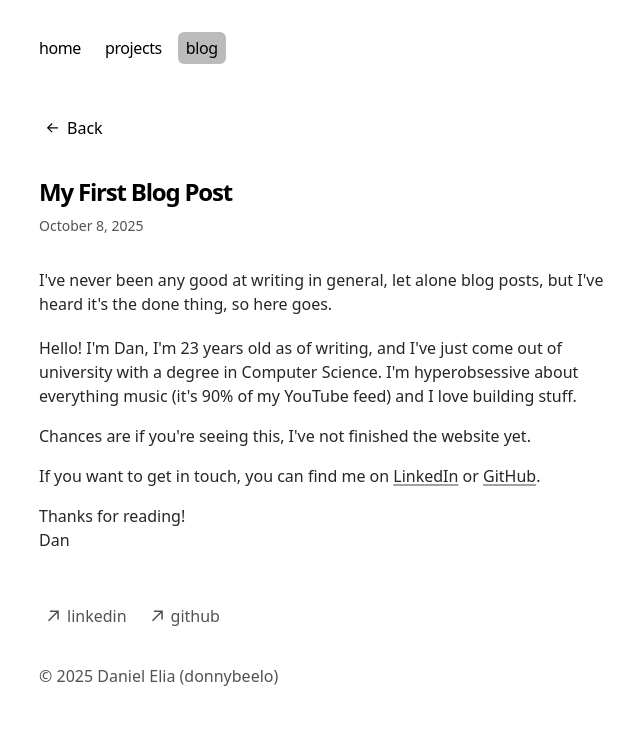
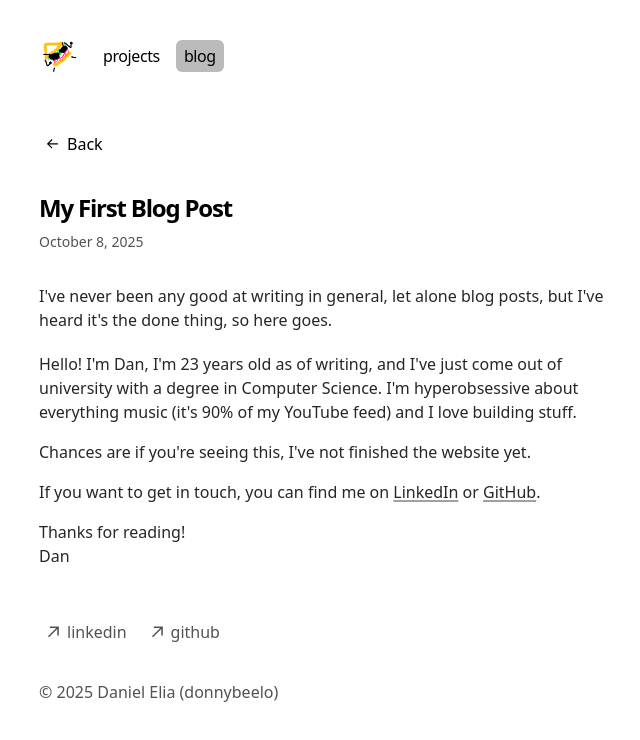
Before and after one commit to donnybeelo/donnybeelo.github.io, a Next.js app: page /blog/first-post in a window 1280 px wide. Shown: the top 740 px of the page, without its empty margins (313-953 px from the left). Built offline with nearby package versions, Linux system fonts and the light colour scheme.

Commit message:
Add favicon

```diff
--- a/app/components/backButton.tsx
+++ b/app/components/backButton.tsx
@@ -2,7 +2,7 @@
 
 import { useRouter } from "next/navigation";
 import { useEffect, useRef, useState } from "react";
-import { NavButton } from "./navButton";
+import { NavButton } from "./shinyButton";
 
 function BackArrowIcon() {
 	return (
--- a/app/components/footer.tsx
+++ b/app/components/footer.tsx
@@ -1,4 +1,4 @@
-import { NavButton } from "./navButton";
+import { NavButton } from "./shinyButton";
 
 const footerItems: Record<
 	string,
--- a/app/components/nav.tsx
+++ b/app/components/nav.tsx
@@ -1,11 +1,8 @@
 "use client";
 
-import { NavButton } from "./navButton";
+import { NavButton } from "./shinyButton";
 
 const navItems = {
-	"/": {
-		name: "home",
-	},
 	"/projects": {
 		name: "projects",
 	},
@@ -13,6 +10,10 @@ const navItems = {
 		name: "blog",
 	},
 };
+
+const HomeIcon = () => (
+	<img src="/favicon.png" alt="Home" className="w-10 h-10" />
+);
 
 export function Navbar() {
 	return (
@@ -22,7 +23,8 @@ export function Navbar() {
 					className="flex flex-row items-start relative px-0 pb-0 fade md:overflow-auto scroll-pr-6 md:relative"
 					id="nav"
 				>
-					<div className="flex flex-row space-x-0 pr-10">
+					<div className="flex flex-row items-center space-x-0 pr-10">
+						<NavButton path="/" icon={<HomeIcon />} />
 						{Object.entries(navItems).map(([path, { name }]) => {
 							return <NavButton key={path} path={path} name={name} />;
 						})}
--- a/app/components/navButton.tsx
+++ b/app/components/shinyButton.tsx
@@ -23,14 +23,14 @@ function ArrowIcon() {
 
 export const NavButton = ({
 	path = undefined,
-	name,
+	name = undefined,
 	icon = null,
 	onClick = null,
 	external = false,
 	className = undefined,
 }: {
 	path?: string;
-	name: string;
+	name?: string;
 	icon?: React.ReactNode;
 	onClick?: (() => void) | null;
 	external?: boolean;
@@ -109,7 +109,7 @@ export const NavButton = ({
 			ref={buttonRef}
 			onClick={onClick ? () => onClick() : undefined}
 			className={
-				"transition-all hover:text-neutral-800 dark:hover:text-neutral-200 flex items-center gap-2 relative py-1 px-2 m-1 w-fit navButton " +
+				"transition-all hover:text-neutral-800 dark:hover:text-neutral-200 flex items-center gap-2 relative py-1 px-2 m-1 w-fit h-fit navButton " +
 				(isTouched ? "touch-active " : "") +
 				className
 			}
--- a/app/global.css
+++ b/app/global.css
@@ -180,7 +180,6 @@ table {
 	width: var(--shine-width);
 	height: var(--shine-width);
 	background: radial-gradient(var(--button-shine), transparent 65%);
-
 	opacity: 0;
 	transition: opacity 0.2s;
 }
--- a/app/layout.tsx
+++ b/app/layout.tsx
@@ -12,6 +12,9 @@ export const metadata: Metadata = {
 		template: "%s | Daniel Elia",
 	},
 	description: "This is my portfolio.",
+	icons: {
+		icon: "/favicon.png",
+	},
 	openGraph: {
 		title: "Daniel Elia",
 		description: "The official Daniel Elia portfolio.",
--- a/app/projects/[slug]/page.tsx
+++ b/app/projects/[slug]/page.tsx
@@ -2,7 +2,7 @@ import { notFound } from "next/navigation";
 import { CustomMDX } from "app/components/mdx";
 import { formatDate, getProjects } from "app/projects/utils";
 import { baseUrl } from "@/sitemap";
-import { NavButton } from "app/components/navButton";
+import { NavButton } from "app/components/shinyButton";
 import { BackButton } from "app/components/backButton";
 
 export async function generateStaticParams() {
```
Also changed, not shown: public/favicon.png (added).
